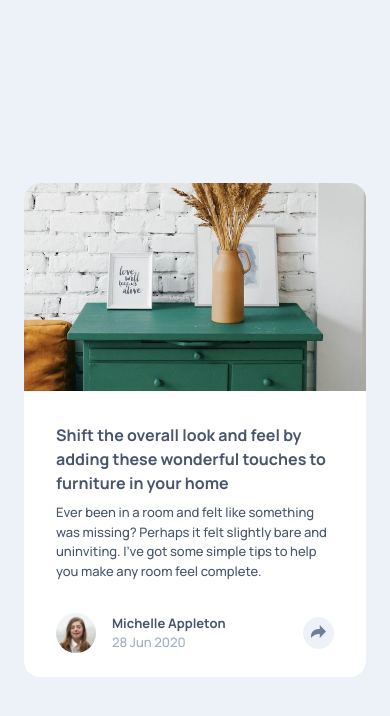
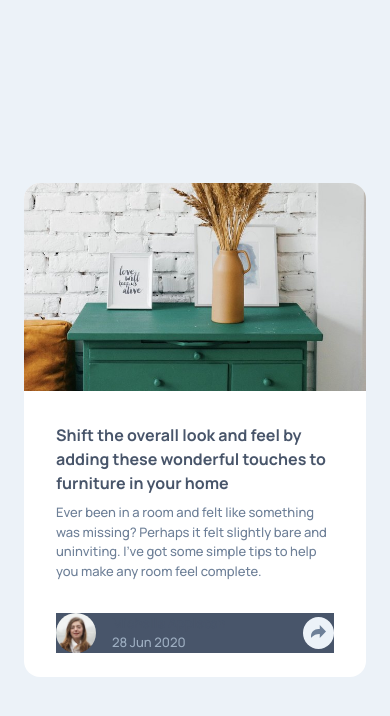
Before and after one commit to tteo6078/article_preview, a plain HTML site: page index.html in a window 390 px wide. Both pictures are taken after a click on the button 318 px from the left and 633 px from the top of the page. Drawn offline with Linux system fonts and the light colour scheme.

Commit message:
mobile active share

```diff
--- a/index.html
+++ b/index.html
@@ -6,6 +6,7 @@
 
   <link rel="icon" type="image/png" sizes="32x32" href="./images/favicon-32x32.png">
   <link rel="stylesheet" href="./styles.css">
+  <script defer src="./script.js"></script>
 
   <link href="https://fonts.googleapis.com/css2?family=Manrope:wght@500;700&display=swap" rel="stylesheet">
 
@@ -34,7 +35,7 @@
           <span class="name">Michelle Appleton</span>
           <span class="date">28 Jun 2020</span>
         </div>
-        <button class="share" type="button">
+        <button id="share-btn" class="share" type="button">
           <img src="./images/icon-share.svg" alt="Share">
         </button>
       </div>
--- /dev/null
+++ b/script.js
@@ -0,0 +1,6 @@
+const shareBtn = document.getElementById("share-btn");
+const profile = document.querySelector(".profile");
+
+shareBtn.addEventListener("click", () => {
+profile.classList.toggle("active");
+});
--- a/styles.css
+++ b/styles.css
@@ -51,6 +51,7 @@ body {
 .text {
     font-weight: 500;
     font-size: var(--fsize);
+    color: var(--darkBlue)
 }
 
 /* Share Content */
@@ -90,6 +91,10 @@ body {
     cursor: pointer;
 }
 
+.profile.active {
+    background-color: var(--darkGreyishBlue);
+}
+
 @media (min-width: 800px) {
   .container {
     display: flex;
```
